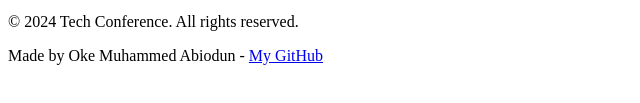
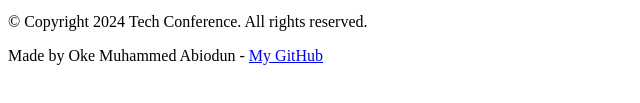
Before and after one commit to Muhammed4Oke/TechCon_HTML, a plain HTML site: page techcon_website/schedule.html in a window 1280 px wide. Shown: the part 253-356 px from the top of the page, without its empty margins (0-640 px from the left). Drawn offline with Linux system fonts and the light colour scheme.

Commit message:
Modification

```diff
--- a/techcon_website/schedule.html
+++ b/techcon_website/schedule.html
@@ -53,7 +53,7 @@
 </table>
   </main>
    <footer>
-    <p>&copy; 2024 Tech Conference. All rights reserved.</p>
+    <p>&copy; Copyright 2024 Tech Conference. All rights reserved.</p>
     <p>Made by Oke Muhammed Abiodun -
       <a href="https://github.com/Muhammed4Oke" target="_blank">My GitHub</a>
     </p>
```
